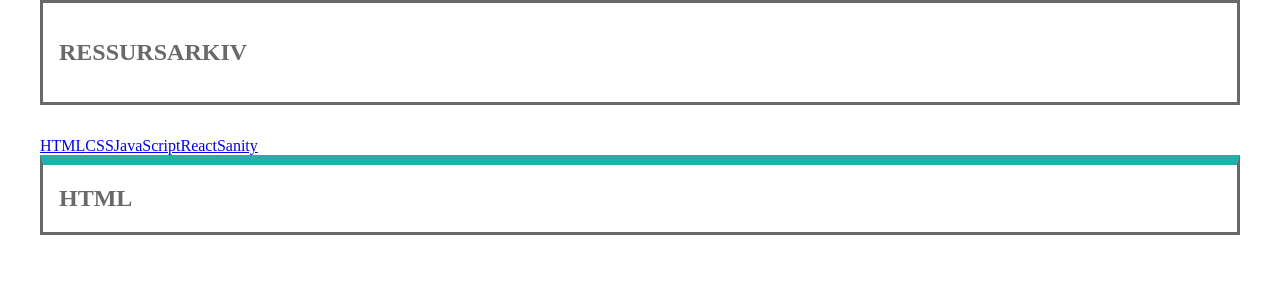
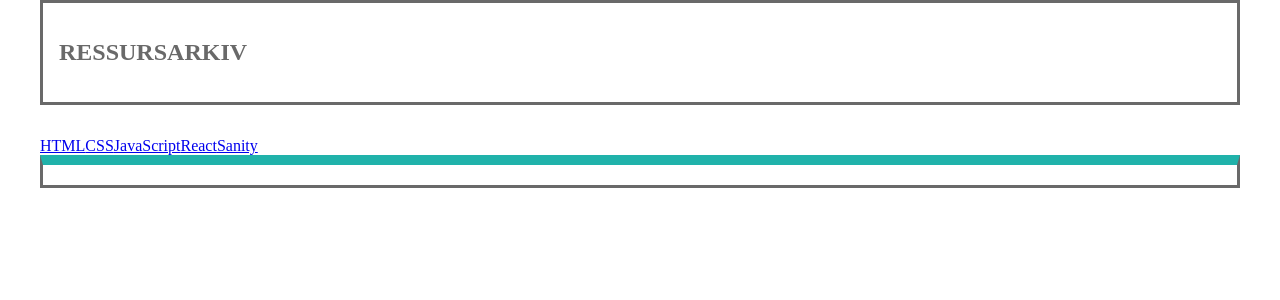
Before and after one commit to alexan1109/uin23ak3_resourceapp_group14, a React (Create React App) app in the folder ressursarkiv/: page /css in a window 1280 px wide. Shown: the top 300 px of the page. Built offline with nearby package versions, Linux system fonts and the light colour scheme.

Commit message:
småfikset koden

```diff
--- a/ressursarkiv/src/components/Main.js
+++ b/ressursarkiv/src/components/Main.js
@@ -1,19 +1,17 @@
 import Resources from "./Resources";
 import Title from "./Title";
 
-export default function Main(){
+export default function Main() {
   return (
     <>
       <div className="container">
         <main>
           <article id="htmlinfo">
-                <Title className="category_name" name="HTML"/>
-                <ul >
-                    <Resources/>
-                </ul>
+            <Title className="category" />
+            <Resources />
           </article>
         </main>
       </div>
     </>
-    )
+  );
 }
--- a/ressursarkiv/src/components/Resources.js
+++ b/ressursarkiv/src/components/Resources.js
@@ -1,12 +1,15 @@
 import { resources } from "../data/ressurser";
 
-
-export default function Resources({id}){
-    return
-        <>
-        {resources.map((item)=>(
-            item.category === id ?
-            <li><a href={item.url}>{item.title}</a></li>:null))}
-        </>
-
+export default function Resources({ id }) {
+  return (
+    <ul>
+      {resources.map((item) =>
+        item.category === id ? (
+          <li>
+            <a href={item.url}>{item.title}</a>
+          </li>
+        ) : null
+      )}
+    </ul>
+  );
 }
```
Lines whose indentation alone changed are shown as unchanged.
